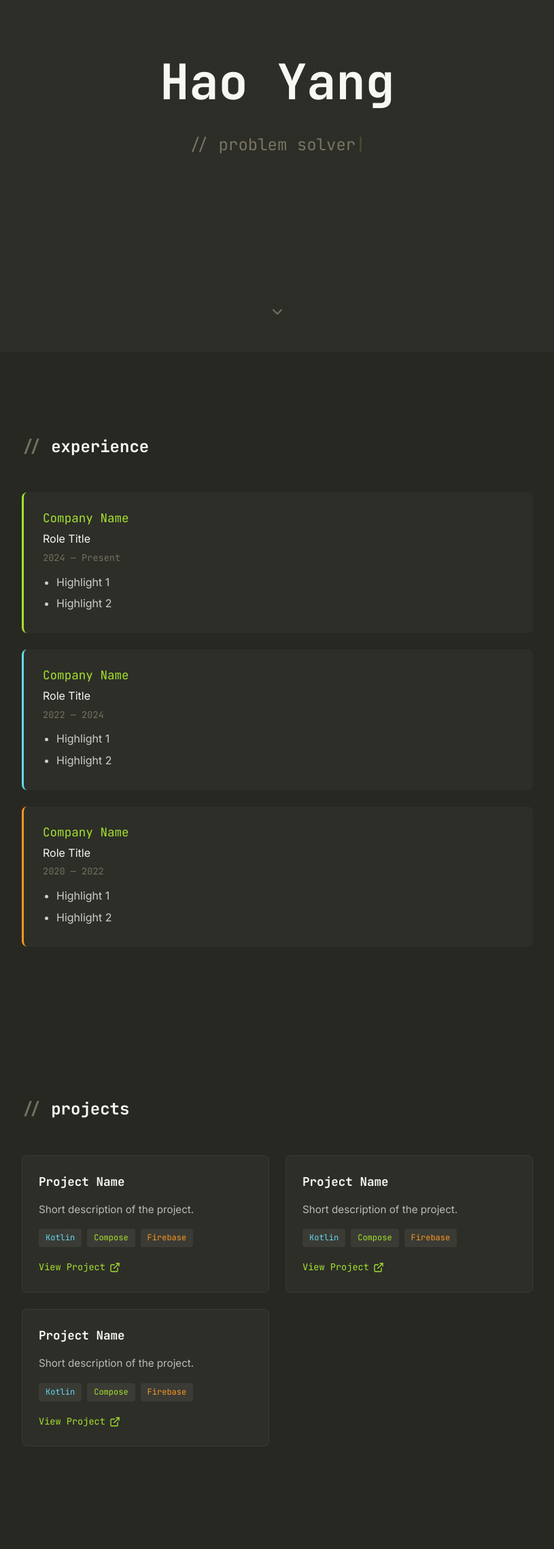
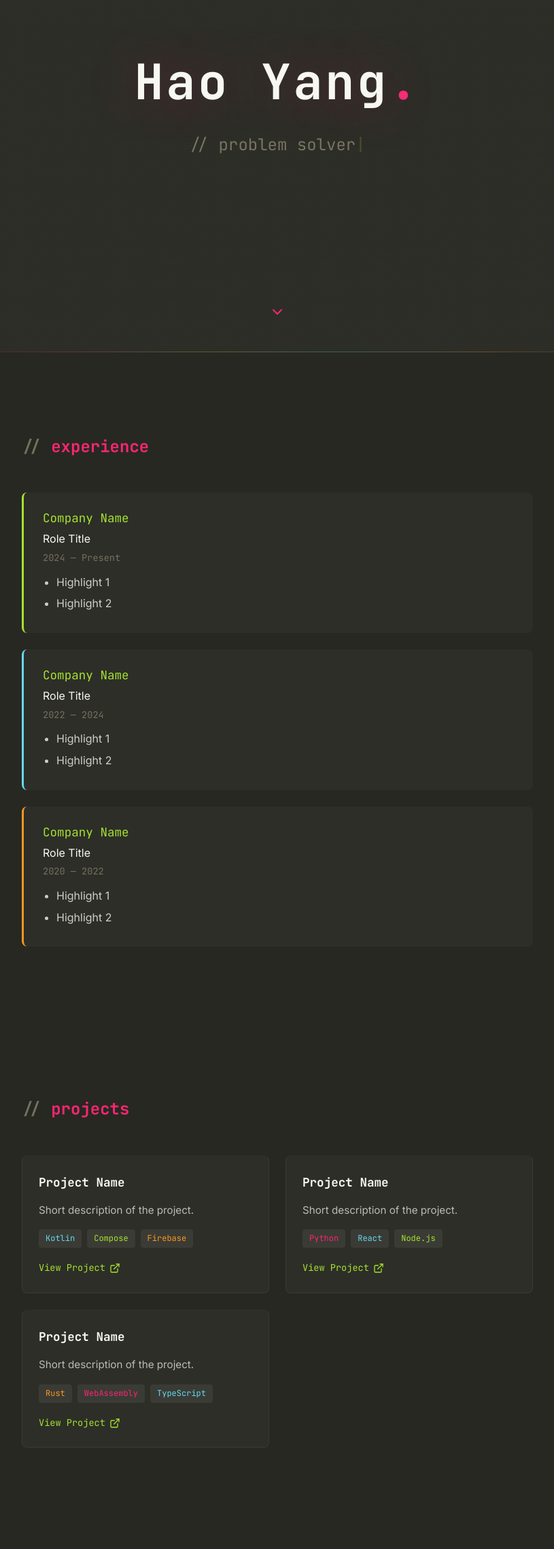
Before and after one commit to HaoYang0701/hao.engineering, a plain HTML site: page index.html in a window 1280 px wide. Shown: the part 282-2560 px from the top of the page at 68% size, without its empty margins (232-1047 px from the left). Drawn offline with nearby package versions, Linux system fonts and the light colour scheme.

Commit message:
Add Monokai pink accents and polish interactions
- Pink period after hero name, pink section titles, pink scroll indicator
- Shimmer gradient line at hero bottom cycling all Monokai colors
- Timeline card hover glows match their border color via CSS custom props
- Project cards lift and show green top border on hover
- Social links lift on hover, contact gets pink glow on hover
- Varied tech tags across project cards, external links open in new tab
- Subtle pink text-shadow on hero name, letter-spacing for presence
- Pink border-top on footer

Co-Authored-By: Claude Opus 4.6 (1M context) <noreply@anthropic.com>

```diff
--- a/css/style.css
+++ b/css/style.css
@@ -81,6 +81,12 @@ a {
   font-weight: 700;
   margin-bottom: 16px;
   color: #F8F8F2;
+  text-shadow: 0 0 80px rgba(249, 38, 114, 0.3);
+  letter-spacing: 0.05em;
+}
+
+.hero-accent {
+  color: #F92672;
 }
 
 .hero-tagline {
@@ -107,7 +113,34 @@ a {
   left: 50%;
   transform: translateX(-50%);
   animation: bounce 2s infinite;
-  color: #75715E;
+  color: #F92672;
+  cursor: pointer;
+  transition: filter 0.2s;
+}
+
+.scroll-indicator:hover {
+  filter: brightness(1.3);
+}
+
+#hero::after {
+  content: '';
+  position: absolute;
+  bottom: 0;
+  left: 10%;
+  right: 10%;
+  height: 1px;
+  background: linear-gradient(90deg, transparent, #F92672, #A6E22E, #66D9EF, #FD971F, transparent);
+  animation: shimmer 3s ease-in-out infinite;
+}
+
+@keyframes shimmer {
+  0%,
+  100% {
+    opacity: 0.3;
+  }
+  50% {
+    opacity: 0.8;
+  }
 }
 
 @keyframes bounce {
@@ -126,7 +159,7 @@ a {
   font-family: 'JetBrains Mono', monospace;
   font-size: 1.5rem;
   margin-bottom: 48px;
-  color: #F8F8F2;
+  color: #F92672;
 }
 
 .section-title .comment-slash {
@@ -142,6 +175,7 @@ a {
 }
 
 .timeline-card {
+  --accent: #A6E22E;
   background: rgba(248, 248, 242, 0.03);
   border-left: 3px solid #A6E22E;
   padding: 24px 28px;
@@ -150,15 +184,22 @@ a {
 }
 
 .timeline-card:hover {
-  box-shadow: 0 0 20px rgba(166, 226, 46, 0.15);
+  box-shadow: 0 0 20px color-mix(in srgb, var(--accent), transparent 85%);
 }
 
 .timeline-card:nth-child(2) {
+  --accent: #66D9EF;
   border-color: #66D9EF;
 }
 
 .timeline-card:nth-child(3) {
+  --accent: #FD971F;
   border-color: #FD971F;
+}
+
+.timeline-card:nth-child(4) {
+  --accent: #F92672;
+  border-color: #F92672;
 }
 
 .card-company {
@@ -207,12 +248,14 @@ a {
   padding: 24px;
   border-radius: 8px;
   border: 1px solid rgba(248, 248, 242, 0.06);
-  transition: box-shadow 0.3s ease, transform 0.3s ease;
+  border-top: 2px solid transparent;
+  transition: box-shadow 0.3s ease, transform 0.3s ease, border-top-color 0.3s ease;
 }
 
 .project-card:hover {
   box-shadow: 0 0 25px rgba(166, 226, 46, 0.12);
   transform: translateY(-2px);
+  border-top-color: #A6E22E;
 }
 
 .project-name {
@@ -255,6 +298,10 @@ a {
   color: #FD971F;
 }
 
+.tag-pink {
+  color: #F92672;
+}
+
 .project-link {
   font-family: 'JetBrains Mono', monospace;
   font-size: 0.85rem;
@@ -292,11 +339,12 @@ a {
   font-size: 1rem;
   color: #75715E;
   text-decoration: none;
-  transition: color 0.2s;
+  transition: color 0.2s, transform 0.2s;
 }
 
 .social-link:hover {
   color: #A6E22E;
+  transform: translateY(-2px);
 }
 
 .social-link svg {
@@ -323,10 +371,12 @@ a {
   text-decoration: none;
   display: inline-block;
   transition: transform 0.2s;
+  cursor: pointer;
 }
 
 .contact-fn:hover {
   transform: scale(1.05);
+  text-shadow: 0 0 30px rgba(249, 38, 114, 0.3);
 }
 
 .fn-name {
@@ -354,6 +404,7 @@ a {
 .footer {
   padding: 40px 0;
   text-align: center;
+  border-top: 1px solid rgba(249, 38, 114, 0.15);
 }
 
 .footer-text {
--- a/index.html
+++ b/index.html
@@ -22,7 +22,7 @@
   <!-- Hero -->
   <section id="hero" class="section hero">
     <div class="container">
-      <h1 class="hero-name">Hao Yang</h1>
+      <h1 class="hero-name">Hao Yang<span class="hero-accent">.</span></h1>
       <div class="hero-tagline"><span class="comment-slash">// </span><span id="typed-output"></span></div>
       <div class="scroll-indicator">
         <svg xmlns="http://www.w3.org/2000/svg" width="24" height="24" viewBox="0 0 24 24" fill="none" stroke="currentColor" stroke-width="2" stroke-linecap="round" stroke-linejoin="round"><path d="m6 9 6 6 6-6"/></svg>
@@ -79,27 +79,27 @@
             <span class="tag tag-green">Compose</span>
             <span class="tag tag-orange">Firebase</span>
           </div>
-          <a href="#" class="project-link">View Project <svg xmlns="http://www.w3.org/2000/svg" width="16" height="16" viewBox="0 0 24 24" fill="none" stroke="currentColor" stroke-width="2" stroke-linecap="round" stroke-linejoin="round"><path d="M15 3h6v6"/><path d="M10 14 21 3"/><path d="M18 13v6a2 2 0 0 1-2 2H5a2 2 0 0 1-2-2V8a2 2 0 0 1 2-2h6"/></svg></a>
+          <a href="#" class="project-link" target="_blank" rel="noopener noreferrer">View Project <svg xmlns="http://www.w3.org/2000/svg" width="16" height="16" viewBox="0 0 24 24" fill="none" stroke="currentColor" stroke-width="2" stroke-linecap="round" stroke-linejoin="round"><path d="M15 3h6v6"/><path d="M10 14 21 3"/><path d="M18 13v6a2 2 0 0 1-2 2H5a2 2 0 0 1-2-2V8a2 2 0 0 1 2-2h6"/></svg></a>
         </div>
         <div class="project-card" data-aos="fade-up" data-aos-delay="100">
           <h3 class="project-name">Project Name</h3>
           <p class="project-desc">Short description of the project.</p>
           <div class="project-tags">
-            <span class="tag tag-cyan">Kotlin</span>
-            <span class="tag tag-green">Compose</span>
-            <span class="tag tag-orange">Firebase</span>
+            <span class="tag tag-pink">Python</span>
+            <span class="tag tag-cyan">React</span>
+            <span class="tag tag-green">Node.js</span>
           </div>
-          <a href="#" class="project-link">View Project <svg xmlns="http://www.w3.org/2000/svg" width="16" height="16" viewBox="0 0 24 24" fill="none" stroke="currentColor" stroke-width="2" stroke-linecap="round" stroke-linejoin="round"><path d="M15 3h6v6"/><path d="M10 14 21 3"/><path d="M18 13v6a2 2 0 0 1-2 2H5a2 2 0 0 1-2-2V8a2 2 0 0 1 2-2h6"/></svg></a>
+          <a href="#" class="project-link" target="_blank" rel="noopener noreferrer">View Project <svg xmlns="http://www.w3.org/2000/svg" width="16" height="16" viewBox="0 0 24 24" fill="none" stroke="currentColor" stroke-width="2" stroke-linecap="round" stroke-linejoin="round"><path d="M15 3h6v6"/><path d="M10 14 21 3"/><path d="M18 13v6a2 2 0 0 1-2 2H5a2 2 0 0 1-2-2V8a2 2 0 0 1 2-2h6"/></svg></a>
         </div>
         <div class="project-card" data-aos="fade-up" data-aos-delay="200">
           <h3 class="project-name">Project Name</h3>
           <p class="project-desc">Short description of the project.</p>
           <div class="project-tags">
-            <span class="tag tag-cyan">Kotlin</span>
-            <span class="tag tag-green">Compose</span>
-            <span class="tag tag-orange">Firebase</span>
+            <span class="tag tag-orange">Rust</span>
+            <span class="tag tag-pink">WebAssembly</span>
+            <span class="tag tag-cyan">TypeScript</span>
           </div>
-          <a href="#" class="project-link">View Project <svg xmlns="http://www.w3.org/2000/svg" width="16" height="16" viewBox="0 0 24 24" fill="none" stroke="currentColor" stroke-width="2" stroke-linecap="round" stroke-linejoin="round"><path d="M15 3h6v6"/><path d="M10 14 21 3"/><path d="M18 13v6a2 2 0 0 1-2 2H5a2 2 0 0 1-2-2V8a2 2 0 0 1 2-2h6"/></svg></a>
+          <a href="#" class="project-link" target="_blank" rel="noopener noreferrer">View Project <svg xmlns="http://www.w3.org/2000/svg" width="16" height="16" viewBox="0 0 24 24" fill="none" stroke="currentColor" stroke-width="2" stroke-linecap="round" stroke-linejoin="round"><path d="M15 3h6v6"/><path d="M10 14 21 3"/><path d="M18 13v6a2 2 0 0 1-2 2H5a2 2 0 0 1-2-2V8a2 2 0 0 1 2-2h6"/></svg></a>
         </div>
       </div>
     </div>
@@ -110,11 +110,11 @@
     <div class="container">
       <h2 class="section-title"><span class="comment-slash">// </span>links</h2>
       <div class="links-row">
-        <a href="https://github.com/HaoYang0701" class="social-link">
+        <a href="https://github.com/HaoYang0701" class="social-link" target="_blank" rel="noopener noreferrer">
           <svg xmlns="http://www.w3.org/2000/svg" width="24" height="24" viewBox="0 0 24 24" fill="none" stroke="currentColor" stroke-width="2" stroke-linecap="round" stroke-linejoin="round"><path d="M15 22v-4a4.8 4.8 0 0 0-1-3.5c3 0 6-2 6-5.5.08-1.25-.27-2.48-1-3.5.28-1.15.28-2.35 0-3.5 0 0-1 0-3 1.5-2.64-.5-5.36-.5-8 0C6 2 5 2 5 2c-.3 1.15-.3 2.35 0 3.5A5.403 5.403 0 0 0 4 9c0 3.5 3 5.5 6 5.5-.39.49-.68 1.05-.85 1.65-.17.6-.22 1.23-.15 1.85v4"/><path d="M9 18c-4.51 2-5-2-7-2"/></svg>
           <span>GitHub</span>
         </a>
-        <a href="#" class="social-link">
+        <a href="#" class="social-link" target="_blank" rel="noopener noreferrer">
           <svg xmlns="http://www.w3.org/2000/svg" width="24" height="24" viewBox="0 0 24 24" fill="none" stroke="currentColor" stroke-width="2" stroke-linecap="round" stroke-linejoin="round"><path d="M16 8a6 6 0 0 1 6 6v7h-4v-7a2 2 0 0 0-2-2 2 2 0 0 0-2 2v7h-4v-7a6 6 0 0 1 6-6z"/><rect width="4" height="12" x="2" y="9"/><circle cx="4" cy="4" r="2"/></svg>
           <span>LinkedIn</span>
         </a>
```
